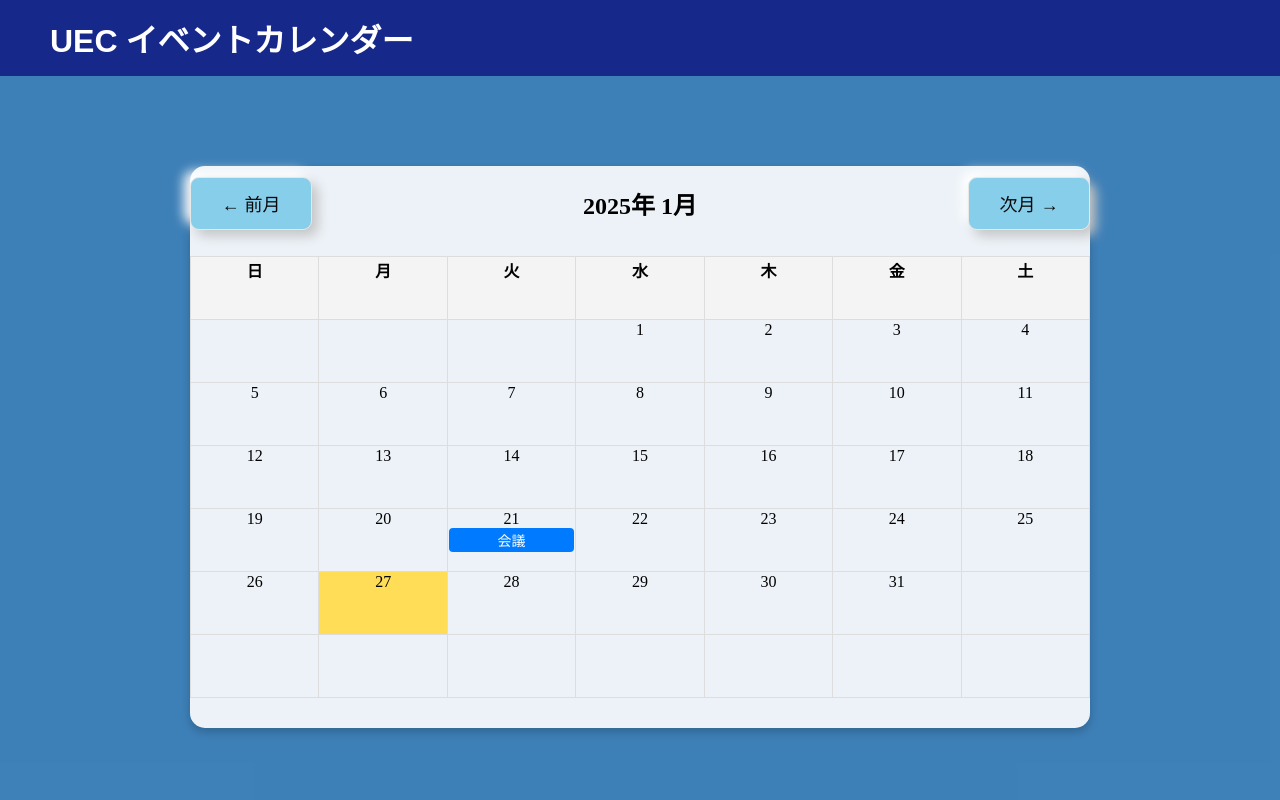
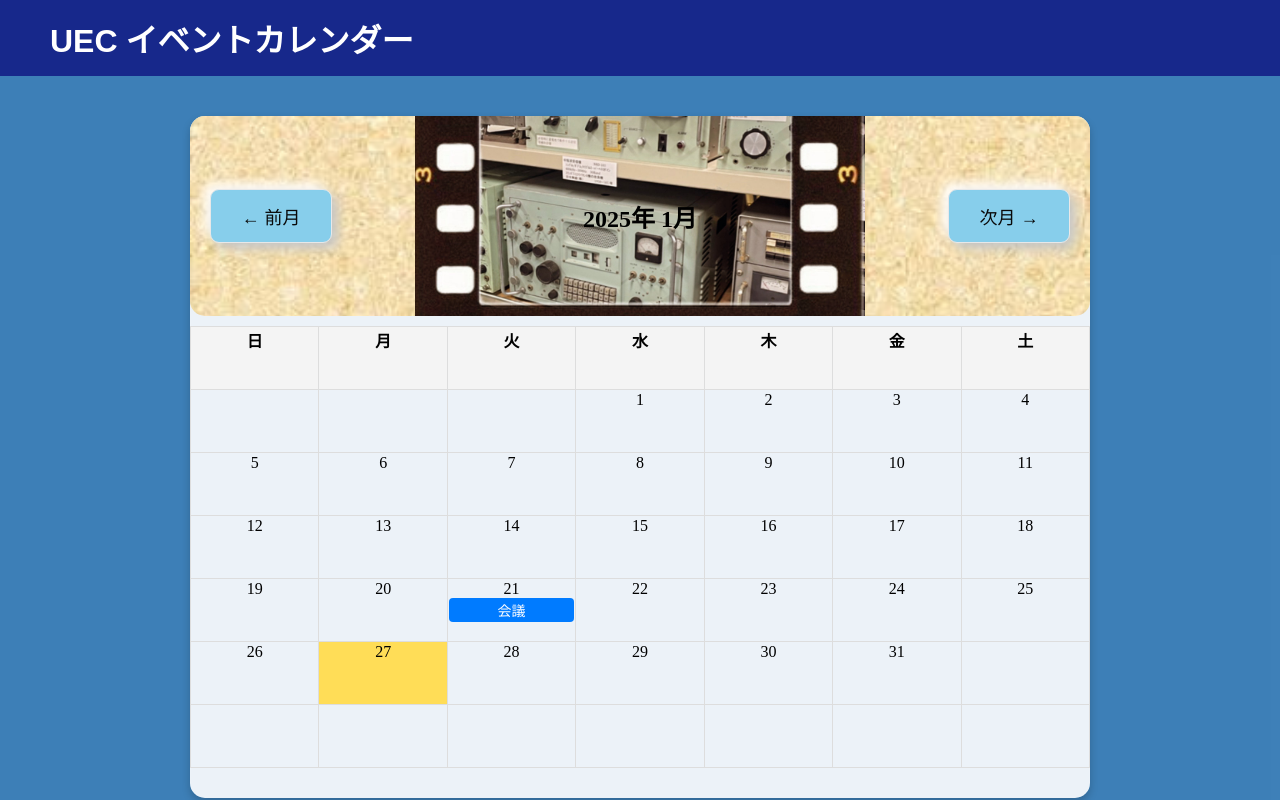
Before and after one commit to Togo-Iwasaki/media-theory, a website: page uec_museum/public/index.html in a window 1280 px wide. Shown: the top 800 px of the page. Drawn offline with Linux system fonts and the light colour scheme.

Commit message:
カレンダー写真反映 完了

```diff
--- a/uec_museum/public/calendar.js
+++ b/uec_museum/public/calendar.js
@@ -6,18 +6,18 @@ document.addEventListener('DOMContentLoaded', () => {
 
     // 月ごとの画像データ
     const monthImages = {
-        0: "january",   // 1月
-        1: "february",  // 2月
-        2: "march",     // 3月
-        3: "april",     // 4月
-        4: "may",       // 5月
-        5: "june",      // 6月
-        6: "july",      // 7月
-        7: "august",    // 8月
-        8: "september", // 9月
-        9: "october",   // 10月
-        10: "november", // 11月
-        11: "december", // 12月
+        0: { image: 'january', position: 'bottom', percentage: '50%' },         // 1月
+        1: { image: 'february', position: 'bottom 5%', percentage: '45%' },     // 2月
+        2: { image: 'march', position: 'top 45%', percentage: '25%' },           // 3月
+        3: { image: 'april', position: 'bottom 5%', percentage: '50%' },           // 4月
+        4: { image: 'may', position: 'bottom 30%', percentage: '30%' },             // 5月
+        5: { image: 'june', position: 'bottom 20%', percentage: '40%' },            // 6月
+        6: { image: 'july', position: 'center', percentage: '40%' },            // 7月
+        7: { image: 'august', position: 'center', percentage: '30%' },          // 8月
+        8: { image: 'september', position: 'top 32%', percentage: '25%' },       // 9月
+        9: { image: 'october', position: 'center', percentage: '30%' },         // 10月
+        10: { image: 'november', position: 'center', percentage: '40%' },       // 11月
+        11: { image: 'december', position: 'top 40%', percentage: '40%' }        // 12月
     };
 
     function updateMonthImage() {
@@ -25,12 +25,11 @@ document.addEventListener('DOMContentLoaded', () => {
         if (!header) return;
 
         // 月に応じた画像パスを生成
-        const imageUrl = "./img/" + monthImages[currentMonth] + ".jpg";
-        header.style.backgroundImage = `url(${imageUrl})`;
-        header.style.backgroundSize = "cover";
-        header.style.backgroundPosition = "center";
-
-        console.log(currentMonth);
+        const imageUrl = "./img/" + monthImages[currentMonth].image + ".jpg";
+        header.style.backgroundImage = `url(${imageUrl}), url('./img/background.jpg')`;;
+        header.style.backgroundSize = `${monthImages[currentMonth].percentage} auto, cover`;
+        header.style.backgroundPosition = `center ${monthImages[currentMonth].position}, center`;
+        header.style.backgroundRepeat = "no-repeat, no-repeat";
     }
 
     // 静的な予定を定義 (例)
--- a/uec_museum/public/styles.css
+++ b/uec_museum/public/styles.css
@@ -22,7 +22,7 @@ body {
 .main {
     /* background-color: rgba(41,114,176,.9); */
     background-color: rgba(41, 114, 176, .9);
-    padding: 70px 0;
+    padding: 20px 0;
 }
 .calendar {
     display: inline-block;
@@ -38,9 +38,11 @@ body {
     display: flex;
     justify-content: space-between;
     align-items: center;
-    margin-bottom: 15px;
-}
-.calendar-header {
+    height: 200px;
+    border-radius: 15px;
+    padding: 0 20px;
+    overflow: hidden;
+
     button {
         color: #090909;
         padding: 0.7em 1.7em;
@@ -65,6 +67,7 @@ body {
 table {
     border-collapse: collapse;
     width: 100%;
+    margin-top: 10px;
 }
 th, td {
     border: 1px solid #ddd;
```
Also changed, not shown: uec_museum/public/img/august.jpg (renamed from uec_museum/public/img/mario.jpg), uec_museum/public/img/background.jpg (added), uec_museum/public/img/december.jpg (renamed from uec_museum/public/img/shiroino.jpg), uec_museum/public/img/february.jpg (renamed from uec_museum/public/img/nannka.jpg), uec_museum/public/img/gamitop_tukawanaideiiyo.jpg (renamed from uec_museum/public/img/gamitop tukawanaideiiyo.jpg), uec_museum/public/img/january.jpg (renamed from uec_museum/public/img/gomi.jpg), uec_museum/public/img/june.jpg (renamed from uec_museum/public/img/harajuku.jpg), uec_museum/public/img/march.jpg (renamed from uec_museum/public/img/insta.jpg), uec_museum/public/img/may.jpg (renamed from uec_museum/public/img/gomi2.jpg), uec_museum/public/img/november.jpg (renamed from uec_museum/public/img/e.jpg), uec_museum/public/img/october.jpg (renamed from uec_museum/public/img/kan.jpg), uec_museum/public/img/september.jpg (renamed from uec_museum/public/img/tikuonnki.jpg), 4 other files.
